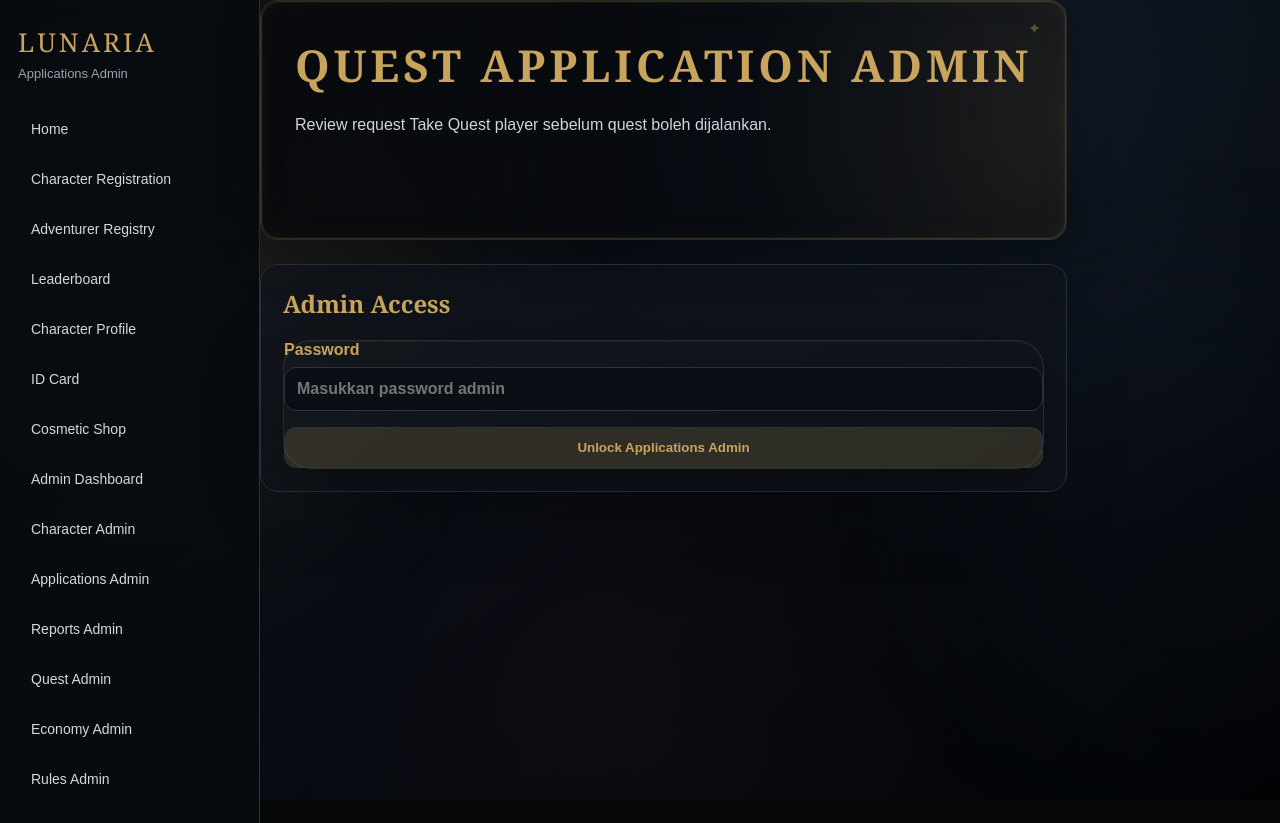
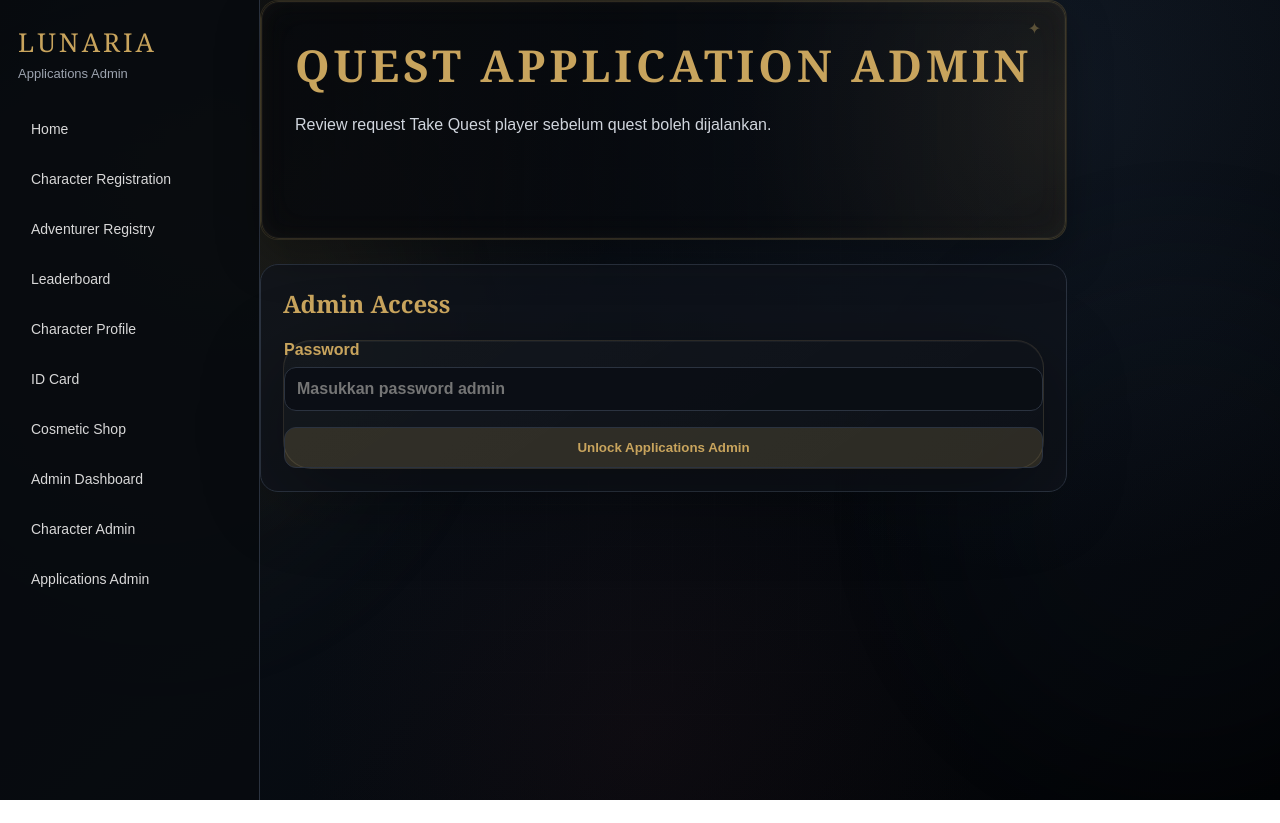
Before and after one commit to Lunariaaaa20/lunaria-player-portal, a Next.js app: page /admin/applications in a window 1280 px wide. After the commit the page ends 800 px from the top, so only its background shows below. Built offline with nearby package versions, Linux system fonts and the light colour scheme.

Commit message:
Clean admin sidebar for MVP scope

```diff
--- a/app/admin/applications/page.js
+++ b/app/admin/applications/page.js
@@ -181,11 +181,7 @@ export default function AdminApplicationsPage() {
 <Link href="/admin">Admin Dashboard</Link>
           <Link href="/admin/characters">Character Admin</Link>
           <Link href="/admin/applications">Applications Admin</Link>
-          <Link href="/admin/reports">Reports Admin</Link>
-          <Link href="/admin/quests">Quest Admin</Link>
-          <Link href="/admin/economy">Economy Admin</Link>
-          <Link href="/admin/rules">Rules Admin</Link>
-        </nav>
+</nav>
       </aside>
 
       <main className="content">
--- a/app/admin/characters/page.js
+++ b/app/admin/characters/page.js
@@ -395,10 +395,7 @@ function formatInventoryForIdCard(items = []) {
           <Link href="/cosmetic-shop">Cosmetic Shop</Link>
 <Link href="/admin">Admin Dashboard</Link>
           <Link href="/admin/characters">Character Admin</Link>
-          <Link href="/admin/quests">Quest Admin</Link>
-          <Link href="/admin/economy">Economy Admin</Link>
-          <Link href="/admin/rules">Rules Admin</Link>
-        </nav>
+</nav>
       </aside>
 
       <main className="content">
--- a/app/admin/page.js
+++ b/app/admin/page.js
@@ -185,11 +185,7 @@ export default function AdminPage() {
           <Link href="/admin">Admin Dashboard</Link>
           <Link href="/admin/characters">Character Admin</Link>
           <Link href="/admin/applications">Applications Admin</Link>
-          <Link href="/admin/reports">Reports Admin</Link>
-          <Link href="/admin/quests">Quest Admin</Link>
-          <Link href="/admin/economy">Economy Admin</Link>
-          <Link href="/admin/rules">Rules Admin</Link>
-        </nav>
+</nav>
       </aside>
 
       <main className="content">
```
